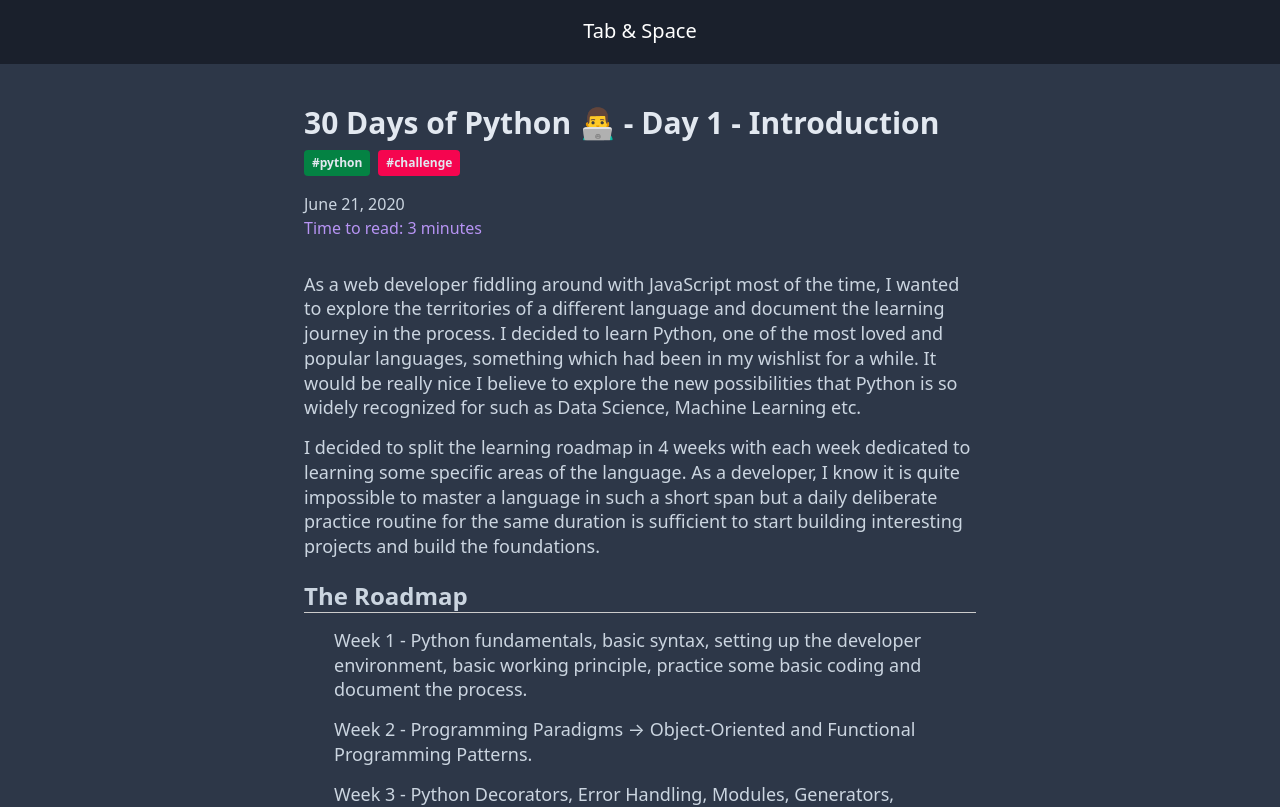
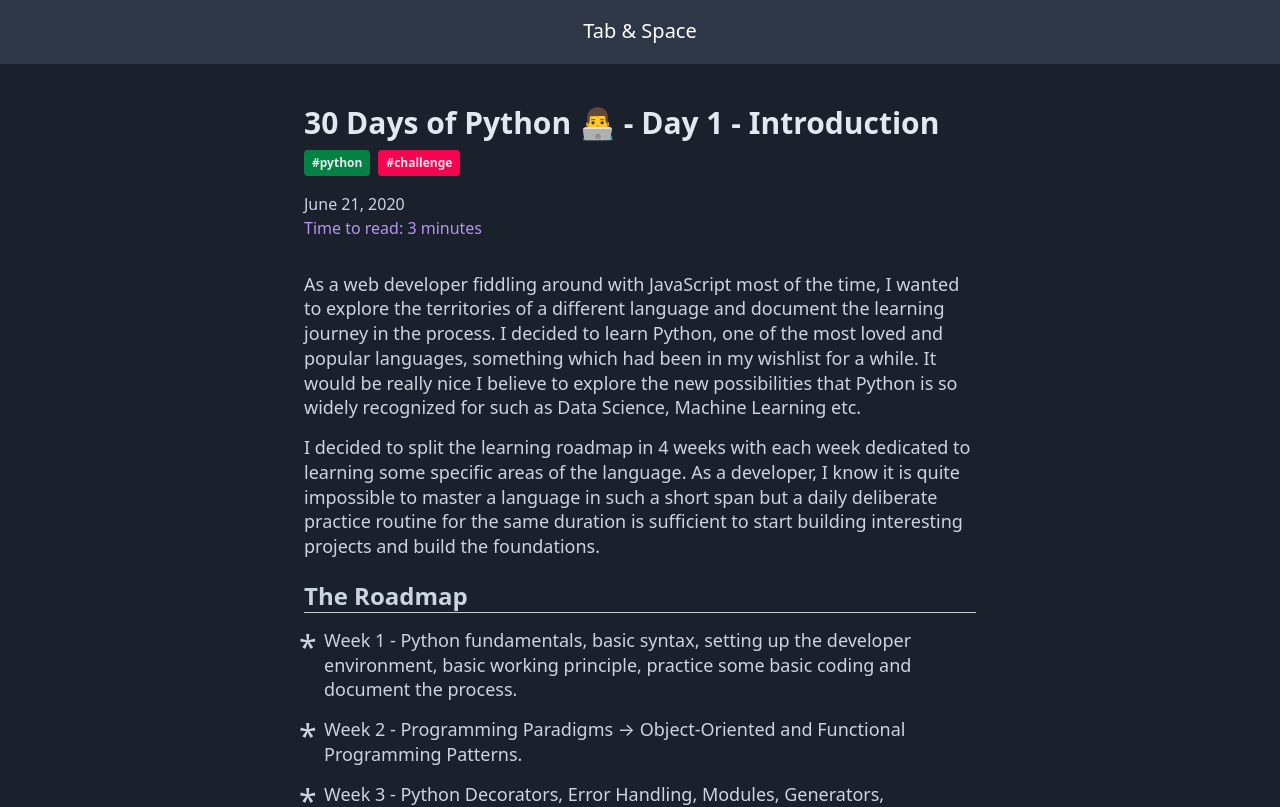
Before and after one commit to arindamdawn-zz/tab-and-space, a Next.js app: page /posts/30-days-of-python-1 in a window 1280 px wide. Shown: the top 807 px of the page. Built offline with nearby package versions, Linux system fonts and the light colour scheme; no server answers.

Commit message:
updated markdown styles

```diff
--- a/components/header.js
+++ b/components/header.js
@@ -3,7 +3,7 @@ import Link from 'next/link';
 const Header = () => {
   return (
     <>
-      <header className="header bg-gray-900 text-white h-16 py-4 px-4 sticky top-0 z-10">
+      <header className="header bg-gray-800 text-white h-16 py-4 px-4 sticky top-0 z-10">
         <nav className="nav flex justify-center">
           <div>
           <Link href="/">
--- a/components/layout.js
+++ b/components/layout.js
@@ -5,7 +5,7 @@ const Layout = ({ children, pageTitle }) => {
   return (
     <>
       <Header />
-      <main className="container bg-gray-800 max-w-full pb-8">
+      <main className="container bg-gray-900 max-w-full pb-8">
         <div className="min-h-screen mx-auto pt-10 max-w-sm md:max-w-2xl">
           {children}
         </div>
--- a/styles/markdown.scss
+++ b/styles/markdown.scss
@@ -129,13 +129,19 @@
         margin-top: 0;
       }
 
-      li p.first {
-        display: inline-block;
+      li {
+        position: relative;
+        list-style: none;
+        padding-left: 20px;
+      }
+      li:before {
+        content: "*";
+        position: absolute;
+        left: -5px;
+        top: -3px;
+        font-size: 2rem;
       }
 
-      ul, ol {
-        padding-left: 30px;
-      }
 
       ul :first-child, ol :first-child {
         margin-top: 0;
@@ -184,8 +190,9 @@
 
       blockquote {
         border-left: 4px solid #dddddd;
-        padding: 0 15px;
-        color: #777777;
+        padding: 10px 15px;
+        background-color: #CF0134;
+        color: #dddddd;
       }
 
       blockquote > :first-child {
@@ -198,16 +205,17 @@
 
       table {
         padding: 0;
+        width: 100%;
       }
       table tr {
         border-top: 1px solid #cccccc;
-        background-color: white;
+        background-color: #3C4142;
         margin: 0;
         padding: 0;
       }
 
       table tr:nth-child(2n) {
-        background-color: #f8f8f8;
+        background-color: #000133;
       }
 
       table tr th {
@@ -330,7 +338,7 @@
         padding: 0 5px;
         white-space: nowrap;
         border: 1px solid #a3a3a3;
-        background-color: #333333;
+        background-color: #4B006E;
         border-radius: 3px;
       }
 
```
